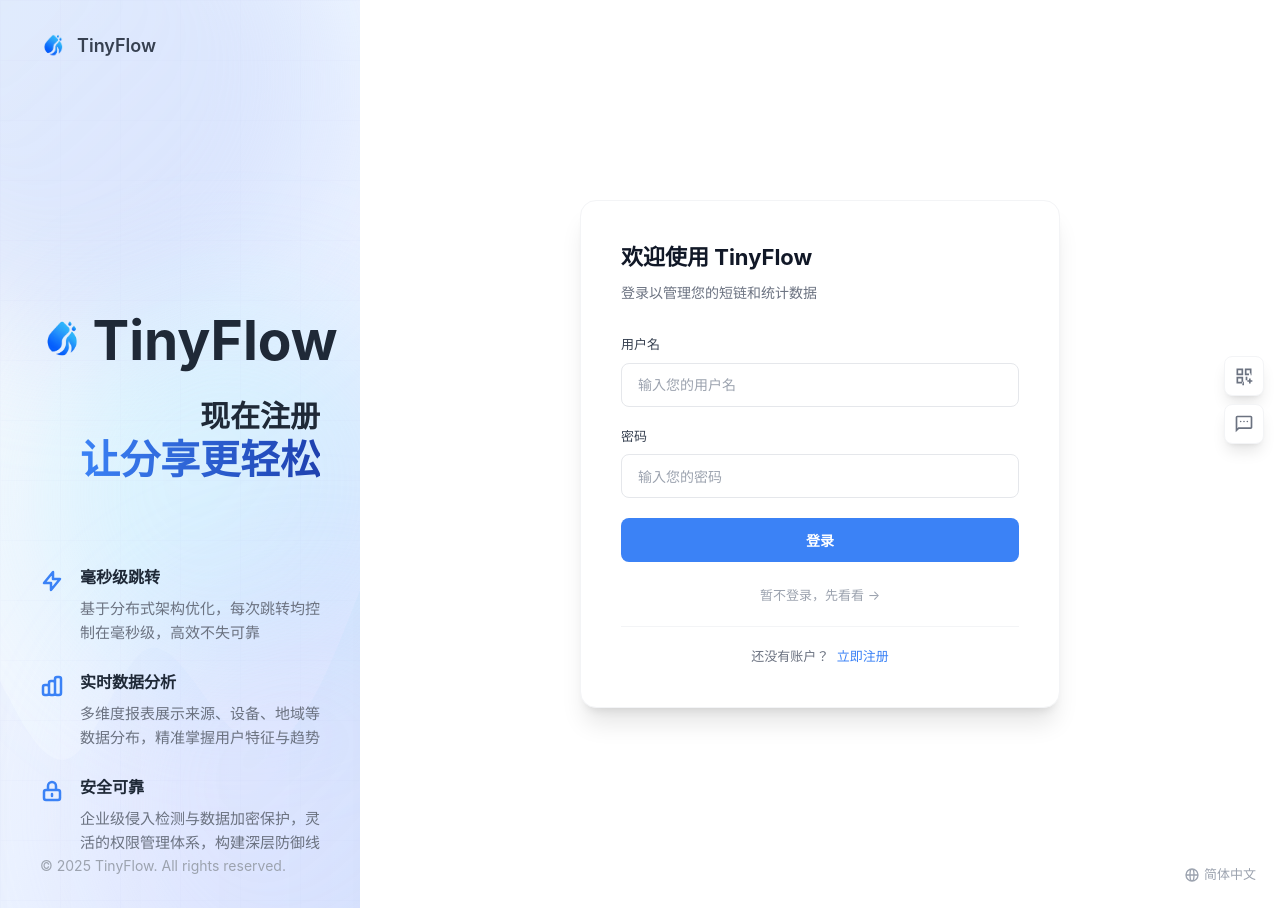
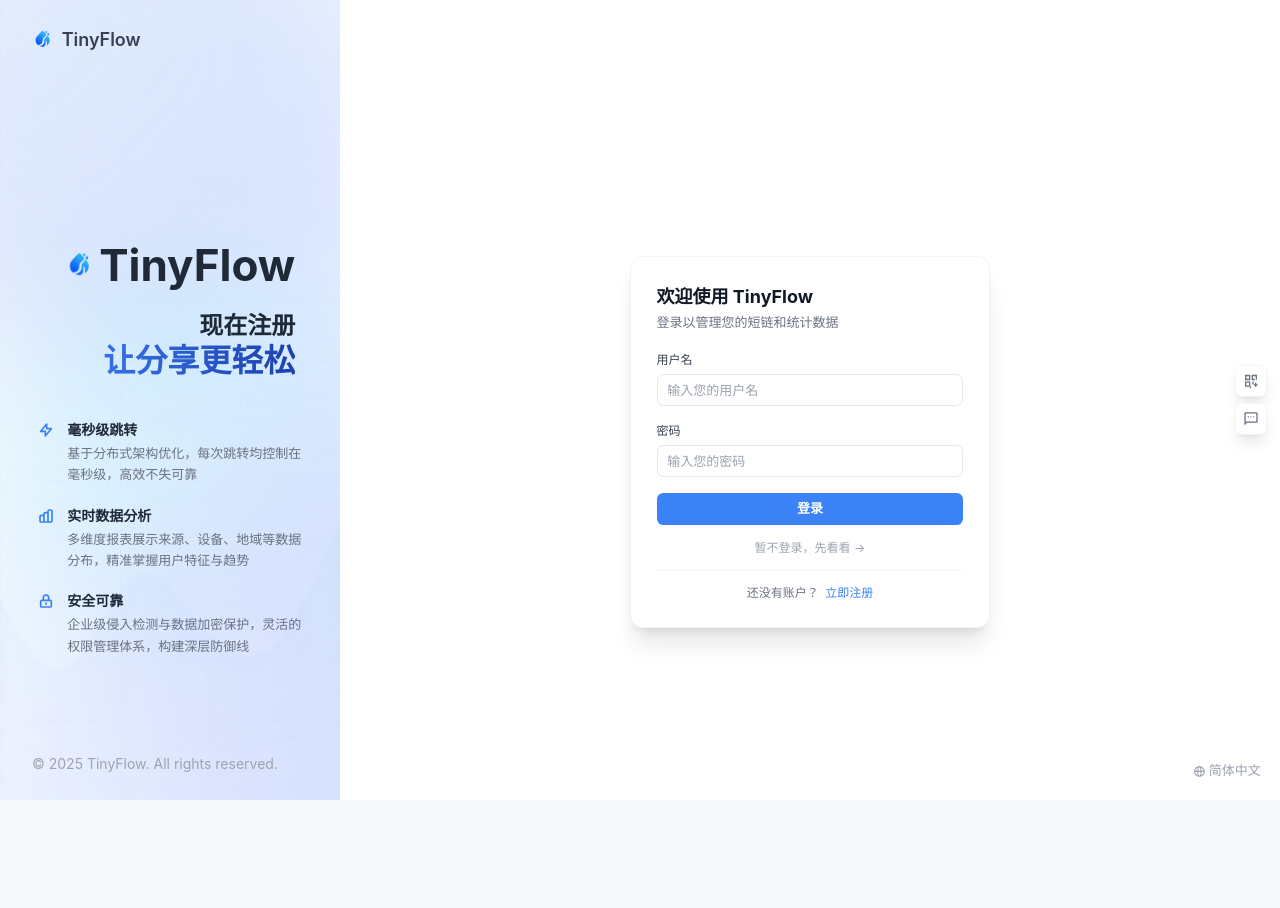
Before and after one commit to Layau-code/TinyFlow, a Vue app in the folder web/: page /login in a window 1280 px wide. After the commit the page ends 800 px from the top, so only its background shows below. Built offline with nearby package versions, Linux system fonts and the light colour scheme; no server answers.

Commit message:
style: 优化登录页布局 - 左侧25%宽度,表单居中,全局字体80%

```diff
--- a/web/src/pages/LoginPage.vue
+++ b/web/src/pages/LoginPage.vue
@@ -1,8 +1,8 @@
 <template>
   <!-- 全屏登录页面 - 飞书风格 -->
   <div class="min-h-screen w-full flex font-sans">
-    <!-- 左侧品牌区域 - 25% 宽度（左右比例1:3），渐变背景 -->
-    <div class="hidden lg:flex flex-col w-1/4 min-w-[360px] relative overflow-hidden bg-gradient-to-br from-slate-50 via-blue-50 to-indigo-100">
+    <!-- 左侧品牌区域 - 25% 宽度，渐变背景 -->
+    <div class="hidden lg:flex flex-col w-1/4 min-w-[340px] relative overflow-hidden bg-gradient-to-br from-slate-50 via-blue-50 to-indigo-100">
       <!-- 装饰性背景元素 -->
       <div class="absolute inset-0 overflow-hidden">
         <!-- 主装饰圆 -->
@@ -42,51 +42,51 @@
         </div>
 
       <!-- 中间主内容区域 -->
-      <div class="flex-1 flex flex-col justify-start items-end pt-60">
-        <!-- 大 Logo + 名称 - 左右并排紧挨 -->
-        <div class="flex items-center gap-1 mb-4">
-          <img src="/logo.png" alt="TinyFlow" class="h-10 w-auto flex-shrink-0" />
-          <span class="text-[55px] font-bold text-gray-800">TinyFlow</span>
+      <div class="flex-1 flex flex-col justify-start items-start pt-56 px-2">
+        <!-- 大 Logo + 名称 -->
+        <div class="flex items-center gap-1 mb-4 w-full justify-end pr-2">
+          <img src="/logo.png" alt="TinyFlow" class="h-8 w-auto flex-shrink-0" />
+          <span class="text-[44px] font-bold text-gray-800">TinyFlow</span>
         </div>
 
-        <!-- 主标语 - 上下结构，上小下大 -->
-        <div class="mb-20 text-right">
-          <h2 class="text-[30px] font-semibold text-gray-800 leading-tight">现在注册</h2>
-          <h2 class="text-[40px] font-bold gradient-text-animated leading-tight">让分享更轻松</h2>
+        <!-- 主标语 -->
+        <div class="mb-12 text-right w-full pr-2">
+          <h2 class="text-[24px] font-semibold text-gray-800 leading-tight">现在注册</h2>
+          <h2 class="text-[32px] font-bold gradient-text-animated leading-tight">让分享更轻松</h2>
         </div>
 
         <!-- 三段卖点 - 简洁线条图标 -->
         <div class="space-y-6">
-          <!-- 卖炵1 -->
+          <!-- 卖炷1 -->
           <div class="flex items-start gap-4">
-            <svg class="w-6 h-6 text-blue-500 flex-shrink-0 mt-1" fill="none" stroke="currentColor" stroke-width="2.5" viewBox="0 0 24 24">
+            <svg class="w-5 h-5 text-blue-500 flex-shrink-0 mt-1" fill="none" stroke="currentColor" stroke-width="2.5" viewBox="0 0 24 24">
               <path stroke-linecap="round" stroke-linejoin="round" d="M13 10V3L4 14h7v7l9-11h-7z"></path>
             </svg>
             <div>
-              <div class="text-[16px] font-semibold text-gray-800 mb-2">毫秒级跳转</div>
-              <div class="text-[15px] text-gray-500 leading-relaxed">基于分布式架构优化，每次跳转均控制在毫秒级，高效不失可靠</div>
+              <div class="text-[14px] font-semibold text-gray-800 mb-1">毫秒级跳转</div>
+              <div class="text-[13px] text-gray-500 leading-relaxed">基于分布式架构优化，每次跳转均控制在毫秒级，高效不失可靠</div>
             </div>
           </div>
 
-          <!-- 卖炵2 -->
+          <!-- 卖炷2 -->
           <div class="flex items-start gap-4">
-            <svg class="w-6 h-6 text-blue-500 flex-shrink-0 mt-1" fill="none" stroke="currentColor" stroke-width="2.5" viewBox="0 0 24 24">
+            <svg class="w-5 h-5 text-blue-500 flex-shrink-0 mt-1" fill="none" stroke="currentColor" stroke-width="2.5" viewBox="0 0 24 24">
               <path stroke-linecap="round" stroke-linejoin="round" d="M9 19v-6a2 2 0 00-2-2H5a2 2 0 00-2 2v6a2 2 0 002 2h2a2 2 0 002-2zm0 0V9a2 2 0 012-2h2a2 2 0 012 2v10m-6 0a2 2 0 002 2h2a2 2 0 002-2m0 0V5a2 2 0 012-2h2a2 2 0 012 2v14a2 2 0 01-2 2h-2a2 2 0 01-2-2z"></path>
             </svg>
             <div>
-              <div class="text-[16px] font-semibold text-gray-800 mb-2">实时数据分析</div>
-              <div class="text-[15px] text-gray-500 leading-relaxed">多维度报表展示来源、设备、地域等数据分布，精准掌握用户特征与趋势</div>
+              <div class="text-[14px] font-semibold text-gray-800 mb-1">实时数据分析</div>
+              <div class="text-[13px] text-gray-500 leading-relaxed">多维度报表展示来源、设备、地域等数据分布，精准掌握用户特征与趋势</div>
             </div>
           </div>
 
-          <!-- 卖炵3 -->
+          <!-- 卖炷3 -->
           <div class="flex items-start gap-4">
-            <svg class="w-6 h-6 text-blue-500 flex-shrink-0 mt-1" fill="none" stroke="currentColor" stroke-width="2.5" viewBox="0 0 24 24">
+            <svg class="w-5 h-5 text-blue-500 flex-shrink-0 mt-1" fill="none" stroke="currentColor" stroke-width="2.5" viewBox="0 0 24 24">
               <path stroke-linecap="round" stroke-linejoin="round" d="M12 15v2m-6 4h12a2 2 0 002-2v-6a2 2 0 00-2-2H6a2 2 0 00-2 2v6a2 2 0 002 2zm10-10V7a4 4 0 00-8 0v4h8z"></path>
             </svg>
             <div>
-              <div class="text-[16px] font-semibold text-gray-800 mb-2">安全可靠</div>
-              <div class="text-[15px] text-gray-500 leading-relaxed">企业级侵入检测与数据加密保护，灵活的权限管理体系，构建深层防御线</div>
+              <div class="text-[14px] font-semibold text-gray-800 mb-1">安全可靠</div>
+              <div class="text-[13px] text-gray-500 leading-relaxed">企业级侵入检测与数据加密保护，灵活的权限管理体系，构建深层防御线</div>
             </div>
           </div>
         </div>
@@ -99,10 +99,10 @@
       </div>
     </div>
 
-    <!-- 右侧登录表单区域 - 70% 宽度，白色背景 -->
-    <div class="flex-1 flex items-center justify-center p-6 md:p-12 bg-white relative">
+    <!-- 右侧登录表单区域 - 75% 宽度 -->
+    <div class="flex-1 flex items-start justify-center pt-80 bg-white relative">
       <!-- 登录表单容器 -->
-      <div class="w-full max-w-[480px]">
+      <div class="w-[360px]">
         <!-- 移动端 Logo -->
         <div class="lg:hidden flex items-center gap-3 mb-10">
           <img src="/logo.png" alt="TinyFlow" class="h-10 w-auto" />
@@ -110,13 +110,13 @@
         </div>
 
         <!-- 登录卡片 -->
-        <div class="bg-white rounded-2xl p-8 md:p-10 shadow-xl border border-gray-100">
+        <div class="bg-white rounded-2xl p-8 md:p-150 shadow-xl border border-gray-100">
           <!-- 标题 -->
-          <div class="mb-8">
-            <h1 class="text-[22px] font-bold text-gray-900 mb-2">
+          <div class="mb-6">
+            <h1 class="text-[18px] font-bold text-gray-900 mb-1">
               {{ isLogin ? '欢迎使用 TinyFlow' : '创建新账户' }}
             </h1>
-            <p class="text-[14px] text-gray-500">
+            <p class="text-[13px] text-gray-500">
               {{ isLogin ? '登录以管理您的短链和统计数据' : '注册后即可享受全部功能' }}
             </p>
           </div>
@@ -125,35 +125,35 @@
           <form @submit.prevent="handleSubmit" class="space-y-5">
             <!-- 用户名 -->
             <div>
-              <label class="block text-[13px] font-medium text-gray-700 mb-2">用户名</label>
+              <label class="block text-[12px] font-medium text-gray-700 mb-1.5">用户名</label>
               <input
                 v-model="formData.username"
                 type="text"
                 required
-                class="w-full h-11 px-4 rounded-lg border border-gray-200 text-[14px] transition-all duration-200 focus:ring-2 focus:ring-blue-500/20 focus:border-blue-500 bg-white hover:border-gray-300"
+                class="w-full h-10 px-3 rounded-lg border border-gray-200 text-[13px] transition-all duration-200 focus:ring-2 focus:ring-blue-500/20 focus:border-blue-500 bg-white hover:border-gray-300"
                 :placeholder="isLogin ? '输入您的用户名' : '设置用户名'"
               />
             </div>
 
             <!-- 邮箱（仅注册时显示）-->
             <div v-if="!isLogin">
-              <label class="block text-[13px] font-medium text-gray-700 mb-2">邮箱地址</label>
+              <label class="block text-[12px] font-medium text-gray-700 mb-1.5">邮箱地址</label>
               <input
                 v-model="formData.email"
                 type="email"
-                class="w-full h-11 px-4 rounded-lg border border-gray-200 text-[14px] transition-all duration-200 focus:ring-2 focus:ring-blue-500/20 focus:border-blue-500 bg-white hover:border-gray-300"
+                class="w-full h-10 px-3 rounded-lg border border-gray-200 text-[13px] transition-all duration-200 focus:ring-2 focus:ring-blue-500/20 focus:border-blue-500 bg-white hover:border-gray-300"
                 placeholder="输入您的邮箱地址（可选）"
               />
             </div>
 
             <!-- 密码 -->
             <div>
-              <label class="block text-[13px] font-medium text-gray-700 mb-2">密码</label>
+              <label class="block text-[12px] font-medium text-gray-700 mb-1.5">密码</label>
               <input
                 v-model="formData.password"
                 type="password"
                 required
-                class="w-full h-11 px-4 rounded-lg border border-gray-200 text-[14px] transition-all duration-200 focus:ring-2 focus:ring-blue-500/20 focus:border-blue-500 bg-white hover:border-gray-300"
+                class="w-full h-10 px-3 rounded-lg border border-gray-200 text-[13px] transition-all duration-200 focus:ring-2 focus:ring-blue-500/20 focus:border-blue-500 bg-white hover:border-gray-300"
                 :placeholder="isLogin ? '输入您的密码' : '设置密码（至少6位）'"
                 :minlength="isLogin ? 1 : 6"
               />
@@ -162,7 +162,7 @@
             <!-- 错误提示 -->
             <div
               v-if="error"
-              class="p-3 rounded-lg text-[13px] bg-red-50 border border-red-100 text-red-600"
+              class="p-2.5 rounded-lg text-[12px] bg-red-50 border border-red-100 text-red-600"
             >
               {{ error }}
             </div>
@@ -171,24 +171,24 @@
             <button
               type="submit"
               :disabled="loading"
-              class="w-full h-11 rounded-lg font-semibold text-white text-[14px] transition-all duration-200 hover:opacity-90 disabled:opacity-70 disabled:cursor-not-allowed bg-blue-500 hover:bg-blue-600"
+              class="w-full h-10 rounded-lg font-semibold text-white text-[13px] transition-all duration-200 hover:opacity-90 disabled:opacity-70 disabled:cursor-not-allowed bg-blue-500 hover:bg-blue-600"
             >
               {{ loading ? '处理中...' : (isLogin ? '登录' : '创建账户') }}
             </button>
           </form>
 
           <!-- 跳过登录 -->
-          <div class="mt-5 text-center">
+          <div class="mt-4 text-center">
             <button
               @click="skipLogin"
-              class="text-[13px] text-gray-400 hover:text-blue-500 transition-colors"
+              class="text-[12px] text-gray-400 hover:text-blue-500 transition-colors"
             >
               暂不登录，先看看 →
             </button>
           </div>
 
           <!-- 底部切换提示 -->
-          <div class="mt-5 pt-5 border-t border-gray-100 text-center text-[13px] text-gray-500">
+          <div class="mt-4 pt-4 border-t border-gray-100 text-center text-[12px] text-gray-500">
             {{ isLogin ? '还没有账户？' : '已有账户？' }}
             <button
               @click="isLogin = !isLogin"
--- a/web/src/style.css
+++ b/web/src/style.css
@@ -30,6 +30,10 @@
   --tf-shadow-card: 0 1px 3px rgba(0, 0, 0, 0.06);
   --tf-shadow-hover: 0 4px 12px rgba(51, 112, 255, 0.12), 0 2px 4px rgba(0, 0, 0, 0.08);
   --tf-shadow-modal: 0 12px 40px rgba(31, 35, 41, 0.12);
+}
+
+html {
+  font-size: 80%;  /* 基础字体调整为80%，布局更紧凑 */
 }
 
 html, body {
```
